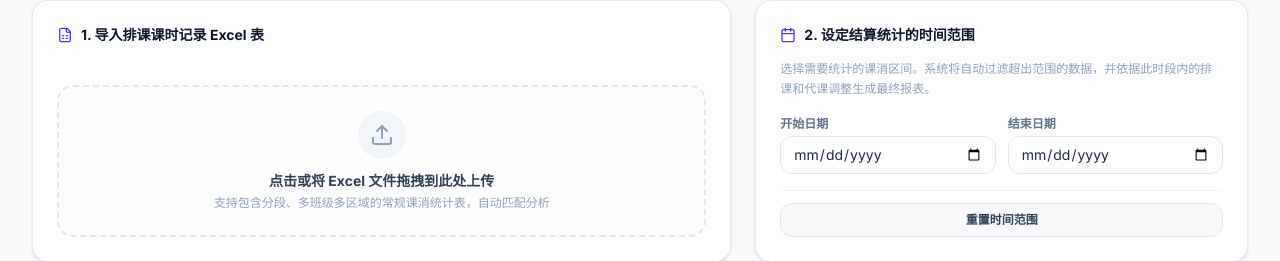
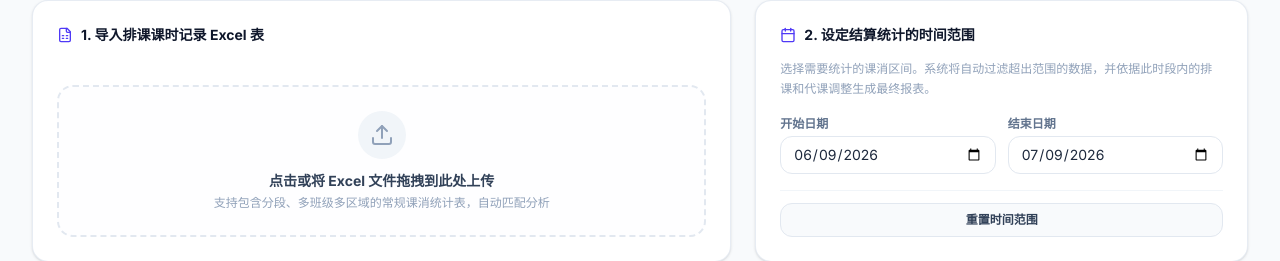
Before and after one commit to Jerryzhao26/TeacherClass, a React (Vite) app: page / in a window 1280 px wide. Shown: the part 107-368 px from the top of the page. Built offline with nearby package versions, Linux system fonts and the light colour scheme.

Commit message:
feat: set default date range to past month
Initialize startDate and endDate to the previous and current month respectively to improve user experience on initial load.

```diff
--- a/src/App.tsx
+++ b/src/App.tsx
@@ -38,8 +38,21 @@ export default function App() {
   const [activeTab, setActiveTab] = useState<'statistics' | 'settings' | 'substitutions' | 'makeups' | 'report'>('statistics');
 
   // Filter dates
-  const [startDate, setStartDate] = useState<string>('');
-  const [endDate, setEndDate] = useState<string>('');
+  const [startDate, setStartDate] = useState<string>(() => {
+    const d = new Date();
+    d.setMonth(d.getMonth() - 1);
+    const year = d.getFullYear();
+    const month = String(d.getMonth() + 1).padStart(2, '0');
+    const day = String(d.getDate()).padStart(2, '0');
+    return `${year}-${month}-${day}`;
+  });
+  const [endDate, setEndDate] = useState<string>(() => {
+    const d = new Date();
+    const year = d.getFullYear();
+    const month = String(d.getMonth() + 1).padStart(2, '0');
+    const day = String(d.getDate()).padStart(2, '0');
+    return `${year}-${month}-${day}`;
+  });
 
   // Filters for course consumption details table
   const [filterTeacher, setFilterTeacher] = useState<string>('');
```
